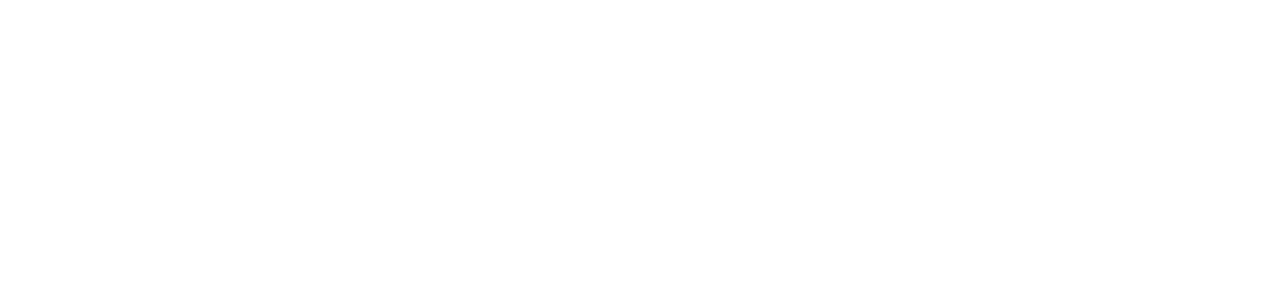
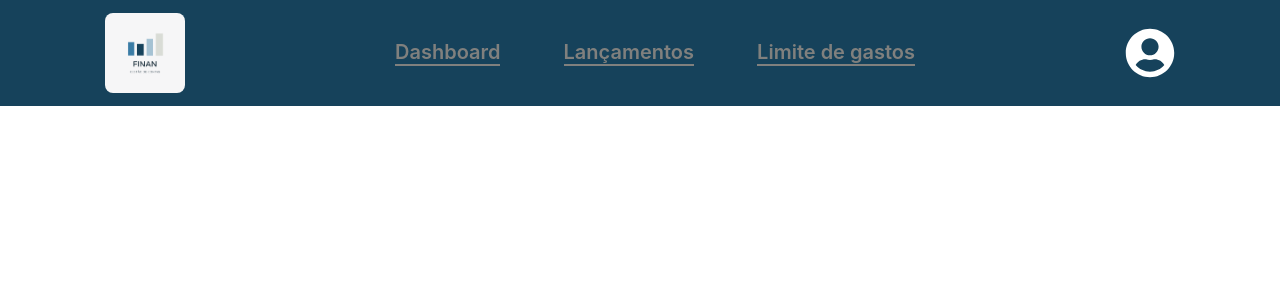
Before and after one commit to matheusblm/finan, a React (Create React App) app: page / in a window 1280 px wide. Shown: the top 300 px of the page. Built offline with nearby package versions, Linux system fonts and the light colour scheme.

Commit message:
Fit: Header concluído

```diff
--- a/package.json
+++ b/package.json
@@ -16,7 +16,7 @@
     "axios": "^0.24.0",
     "chart.js": "^3.6.0",
     "emotion": "^11.0.0",
-    "framer-motion": "^5.2.1",
+    "framer-motion": "^4.1.17",
     "jwt-decode": "^3.1.2",
     "react": "^17.0.2",
     "react-dom": "^17.0.2",
--- a/src/App.js
+++ b/src/App.js
@@ -1,5 +1,9 @@
+import Header from './components/Header'
+
 function App() {
-  return <div></div>;
+  return <div>
+    <Header />
+  </div>;
 }
 
 export default App;
--- /dev/null
+++ b/src/components/Header/index.js
@@ -0,0 +1,48 @@
+import { Flex, Img, useMediaQuery } from '@chakra-ui/react'
+import Logo from '../../assets/logo.png';
+import { FaUserCircle } from 'react-icons/fa';
+import { useParams } from 'react-router';
+import { LinkDashboard, LinkDesktop, LinkLancamentos, LinkLimite } from '../LinksHeader';
+
+const Header = () => {
+
+    const [isMobile] = useMediaQuery(["(max-width: 700px)", "(min-width: 701px)"]);
+
+    const { id } = useParams();
+
+    const callLinks = () => {
+        if (!isMobile) {
+            return (<LinkDesktop />)
+        } else {
+            if (id === "dashboard") {
+                return <LinkDashboard />
+            } else if (id === "lancamentos") {
+                return <LinkLancamentos />
+            } else if (id === "limites") {
+                return <LinkLimite />
+            }
+        }
+    }
+
+    return (
+        <Flex
+            as='nav'
+            position='relative'
+            bg='purple.800'
+            color='white'
+            justifyContent='space-around'
+            alignItems='center'
+            h={["60px", "80px", "106px"]}
+        >
+            <Img src={Logo} w={["70px", "75px", '80px']} borderRadius='8px' backgroundColor='gray.50' />
+
+            {callLinks()}
+
+            <FaUserCircle fontSize="50px" onClick={() => console.log("deu certo")} ></FaUserCircle>
+
+
+        </Flex>
+    )
+};
+
+export default Header;
--- /dev/null
+++ b/src/components/LinksHeader/index.js
@@ -0,0 +1,54 @@
+import { Flex, Heading, Button } from "@chakra-ui/react";
+
+export const LinkDashboard = () => {
+    return (
+        <Flex
+            justifyContent="space-between"
+            alignItems="center"
+            w="220px"
+        >
+            <Heading>Lançamentos</Heading>
+            <Heading>Limite de gastos</Heading>
+        </Flex>
+    )
+};
+
+export const LinkLancamentos = () => {
+    return (
+        <Flex
+            justifyContent="space-between"
+            alignItems="center"
+            w="220px"
+        >
+            <Heading>Dashboard</Heading>
+            <Heading>Limite de gastos</Heading>
+        </Flex>
+    )
+};
+
+export const LinkLimite = () => {
+    return (
+        <Flex
+            justifyContent="space-between"
+            alignItems="center"
+            w="220px"
+        >
+            <Heading>Dashboard</Heading>
+            <Heading>Lançamentos</Heading>
+        </Flex>
+    )
+}
+
+export const LinkDesktop = () => {
+    return (
+        <Flex
+            justifyContent="space-between"
+            alignItems="center"
+            w="520px"
+        >
+            <Button fontSize="xl" fontFamily="heading" color="gray.600" variant="link" _hover={{ color: "gray.50" }} borderBottom="solid 2px" borderRadius="0px">Dashboard</Button>
+            <Button fontSize="xl" fontFamily="heading" color="gray.600" variant="link" _hover={{ color: "gray.50" }} borderBottom="solid 2px" borderRadius="0px">Lançamentos</Button>
+            <Button fontSize="xl" fontFamily="heading" color="gray.600" variant="link" _hover={{ color: "gray.50" }} borderBottom="solid 2px" borderRadius="0px" >Limite de gastos</Button>
+        </Flex>
+    )
+}
--- a/src/index.js
+++ b/src/index.js
@@ -1,10 +1,16 @@
+import { ChakraProvider } from "@chakra-ui/react";
 import React from "react";
 import ReactDOM from "react-dom";
 import App from "./App";
+import { theme } from "./style/theme";
+import { CSSReset } from '@chakra-ui/css-reset'
 
 ReactDOM.render(
   <React.StrictMode>
-    <App />
+    <ChakraProvider theme={theme}>
+      <CSSReset />
+      <App />
+    </ChakraProvider>
   </React.StrictMode>,
   document.getElementById("root")
 );
```
Also changed, not shown: 1 other file (tests, documents, lock files or other folders).
